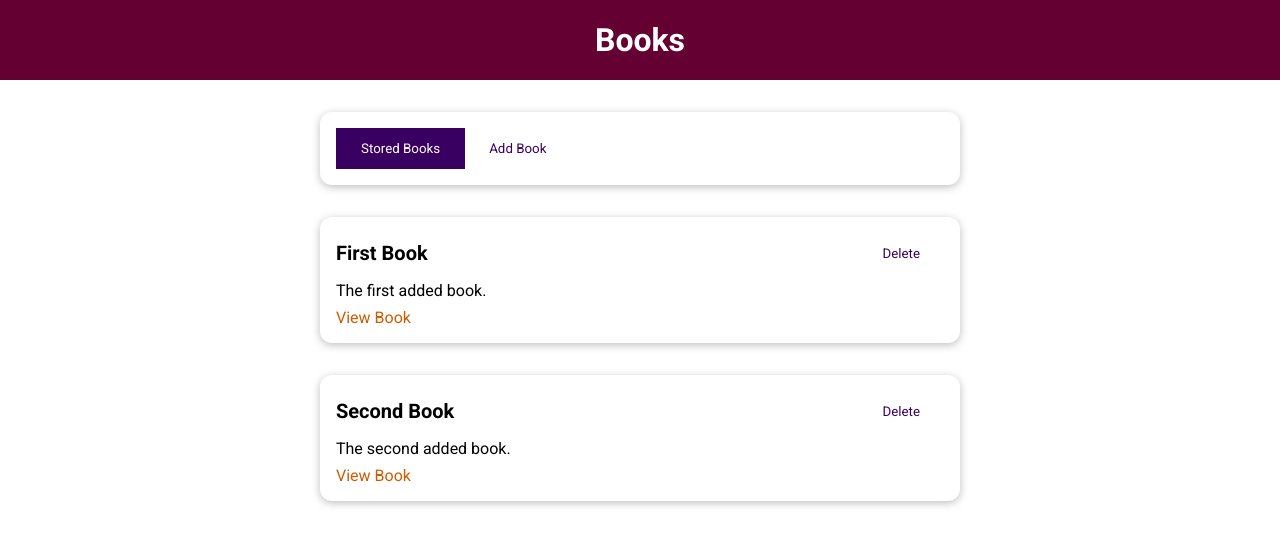
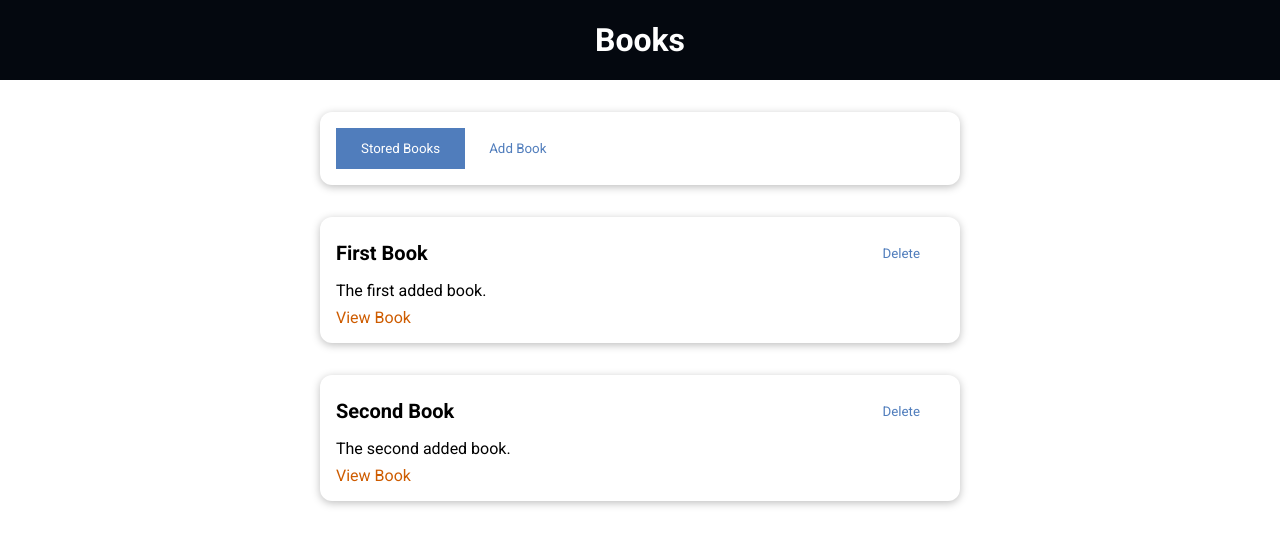
Before and after one commit to ArekModrzejewski/Books-project, a Vue app: page / in a window 1280 px wide. Shown: the top 546 px of the page. Built offline with nearby package versions, Linux system fonts and the light colour scheme.

Commit message:
change some styling

```diff
--- a/src/components/UI/BaseButton.vue
+++ b/src/components/UI/BaseButton.vue
@@ -14,26 +14,26 @@ export default {
 button {
   padding: 0.75rem 1.5rem;
   font-family: inherit;
-  background-color: #3a0061;
-  border: 1px solid #3a0061;
+  background-color: #507DBC;
+  border: 1px solid #507DBC;
   color: white;
   cursor: pointer;
 }
 
 button:hover,
 button:active {
-  background-color: #270041;
-  border-color: #270041;
+  background-color: #04080F;
+  border-color: #04080F;
 }
 
 .flat {
   background-color: transparent;
-  color: #3a0061;
+  color: #507DBC;
   border: none;
 }
 
 .flat:hover,
 .flat:active {
-  background-color: #edd2ff;
+  background-color: #BBD1EA;
 }
 </style>
--- a/src/components/layouts/TheHeader.vue
+++ b/src/components/layouts/TheHeader.vue
@@ -14,7 +14,7 @@ export default {
 header {
   width: 100%;
   height: 5rem;
-  background-color: #640032;
+  background-color: #04080F;
   display: flex;
   justify-content: center;
   align-items: center;
```
